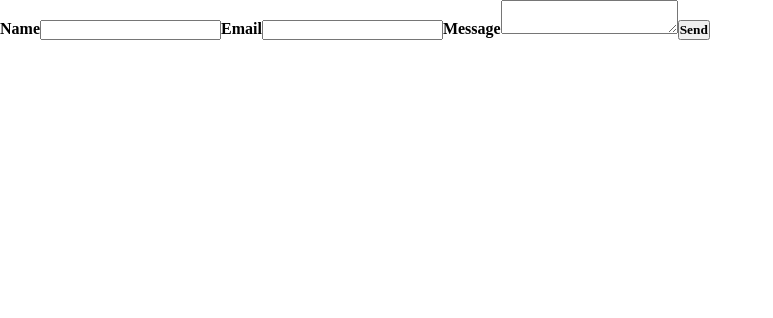
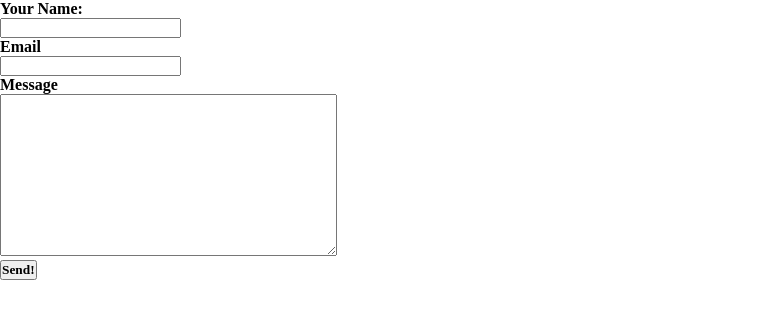
Before and after one commit to n-bakken/gdsc-website, a React (Create React App) app: page /ContactUs in a window 1280 px wide. Shown: the top 318 px of the page, without its empty margins (0-773 px from the left). Built offline with nearby package versions, Linux system fonts and the light colour scheme.

Commit message:
final merge conflicts resolved

```diff
--- a/src/components/ContactUs.jsx
+++ b/src/components/ContactUs.jsx
@@ -17,13 +17,13 @@ export const ContactUs = () => {
 
   return (
     <form ref={form} onSubmit={sendEmail}>
-      <label>Name</label>
-      <input type="text" name="user_name" />
-      <label>Email</label>
-      <input type="email" name="user_email" />
-      <label>Message</label>
-      <textarea name="message" />
-      <input type="submit" value="Send" />
+      <label>Your Name: </label><br />
+      <input type="text" name="user_name" /><br />
+      <label>Email</label><br />
+      <input type="email" name="user_email" /><br />
+      <label>Message</label><br />
+      <textarea name="message" rows="10" cols="40" /><br />
+      <input type="submit" value="Send!" /><br />
     </form>
   );
 };
```
